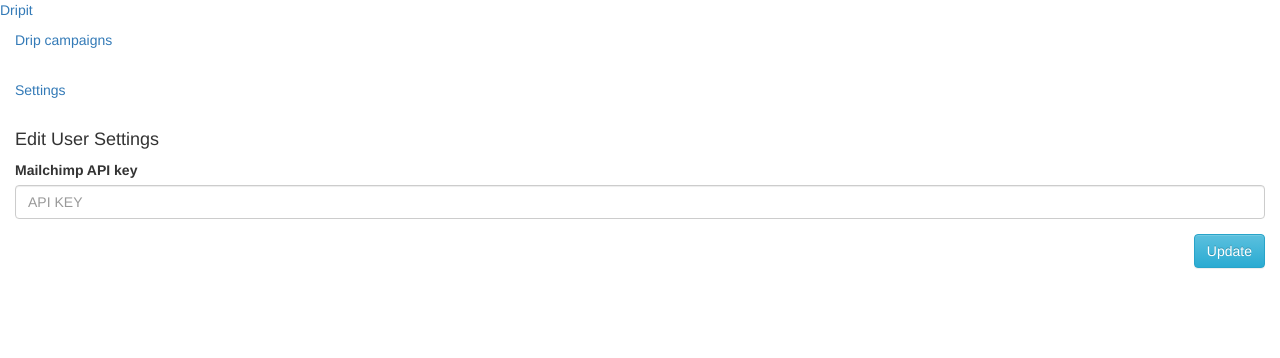
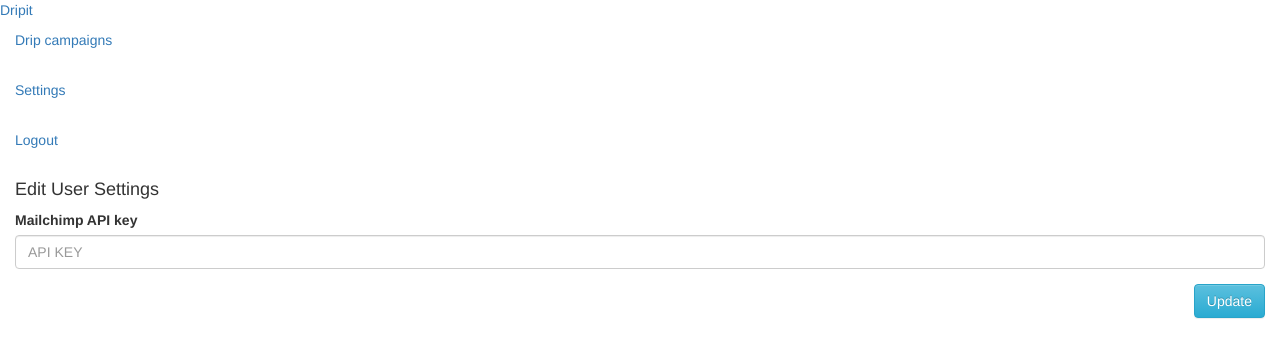
Before and after one commit to Dripitio/drip, a Flask app: template drip/templates/dashboard/settings.html in a window 1280 px wide. Shown: the top 358 px of the page. Run offline with Flask 2, Linux system fonts and the light colour scheme; the template is opened without the code that fills it: values that come from a table or form of the project are taken from there, others are empty; some libraries are stand-ins or nearby versions.

Commit message:
Added logout button

```diff
--- a/drip/templates/dashboard/base.html
+++ b/drip/templates/dashboard/base.html
@@ -35,6 +35,13 @@ Dashboard Base View
                             <p>Settings</p>
                         </a>
                     </li>
+                    <li>
+                        <a href="{{ url_for('main.logout') }}">
+                            <i class="pe-7s-user"></i>
+
+                            <p>Logout</p>
+                        </a>
+                    </li>
                 </ul>
             </div>
             <div class="sidebar-background"
```
